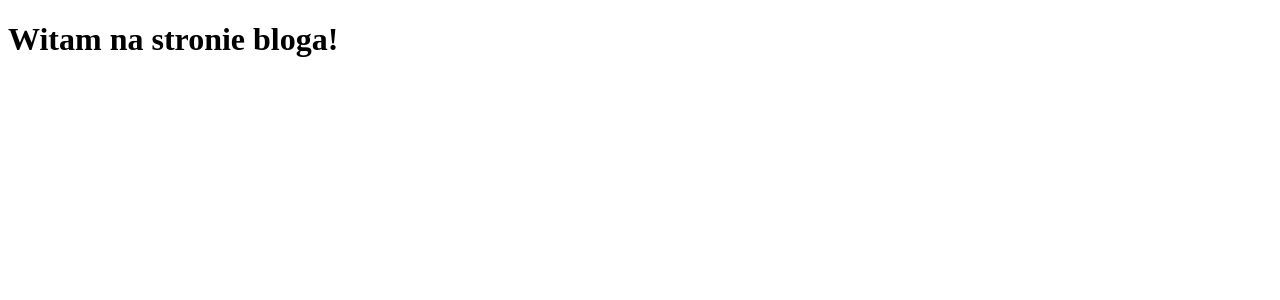
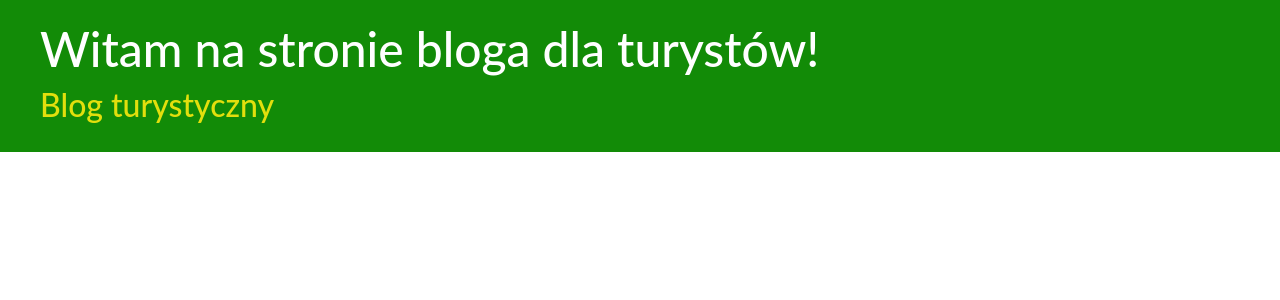
Before and after one commit to UserMichu/djangoblog, a Django app: page / in a window 1280 px wide. Shown: the top 300 px of the page. Run offline with Django 3.2, Linux system fonts and the light colour scheme; data that the repository does not hold is empty.

Commit message:
Dodanie nowych plikow4

```diff
--- /dev/null
+++ b/blog/static/css/blog.css
@@ -0,0 +1,45 @@
+.page-header{
+    background-color: rgb(18, 139, 7);
+    margin-top: 0;
+    padding: 20px 20px 20px 40px;
+}
+
+.page-header h1, .page-header h1 a, .page-header h1 a:visited, .page-header h1 a:active {
+    color: white;
+    font-size: 36pt;
+    text-decoration: none;
+}
+
+.content {
+    margin-left: 40px;
+}
+
+h1, h2, h3, h4 {
+    font-family: 'Lato', cursive;
+    color: #e2df0d;
+}
+
+.data{
+    color: rgb(66, 94, 185);
+}
+
+.post-form textarea, .post-form input {
+    width: 100%;
+}
+
+.top-manu, .top-manu:hover, .top-manu:visited {
+    color: white;
+    float: right;
+    font-size: 26pt;
+    margin-right: 20px;
+}
+
+.post {
+    margin-bottom: 70px;
+}
+
+.post h2 a, .post h1 a:visited {
+    color: #ac0a0a;
+    text-decoration: none;
+    text-decoration-style: dashed;
+}
--- a/blog/templates/blog/post_list.html
+++ b/blog/templates/blog/post_list.html
@@ -1,24 +1,33 @@
-<!DOCTYPE html>
+{% load static %}
 <html lang="pl">
 <head>
     <meta charset="UTF-8">
     <title>Blog turystyczny</title>
-
+    <link href="https://cdn.jsdelivr.net/npm/bootstrap@5.3.0-alpha3/dist/css/bootstrap.min.css" rel="stylesheet" integrity="sha384-KK94CHFLLe+nY2dmCWGMq91rCGa5gtU4mk92HdvYe+M/SXH301p5ILy+dN9+nJOZ" crossorigin="anonymous">
+    <link rel="stylesheet" href="{% static 'css/blog.css' %}">
 </head>
 
 <body>
-    <div>
-        <h1>Witam na stronie bloga!</h1>
+    <div class="page-header">
+        <h1><a href="">Witam na stronie bloga dla turystów!</a></h1>
+        <h2>Blog turystyczny</h2>
     </div>
-
+<div class="content conteiner">
+    <div class="row">
     {% for post in posts %}
-    <div>
-        <p>opublikowany: {{ post.publish_date }}</p>
+    <div class="col-md-8">
+    <div class="post">
+        <div class="data">
+            <p>opublikowany: {{ post.publish_date }}</p>
+        </div>
         <h2><a href="">{{ post.title }}</a></h2>
         <em>{{ post.text|linebreaksbr }}</em>
+    </div></div></div>
+    {% endfor %}
     </div>
-    {% endfor %}
+    <div class="stopka">
 
+    </div>
 
 </body>
 
--- a/mysite/settings.py
+++ b/mysite/settings.py
@@ -120,3 +120,4 @@ USE_TZ = True
 
 STATIC_URL = '/static/'
 STATIC_ROOT = os.path.join(BASE_DIR, 'static')
+DEFAULT_AUTO_FIELD = 'django.db.models.AutoField'
```
